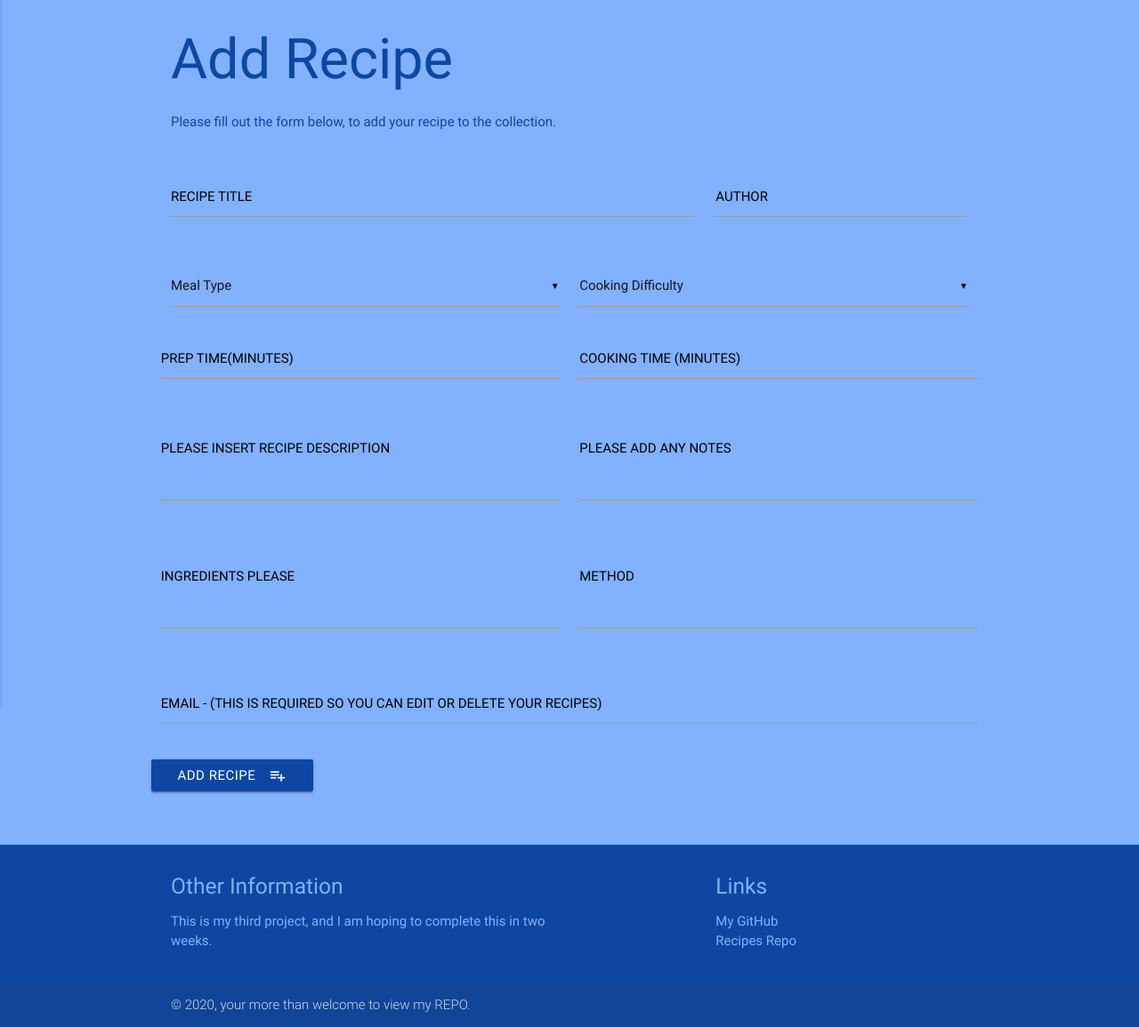
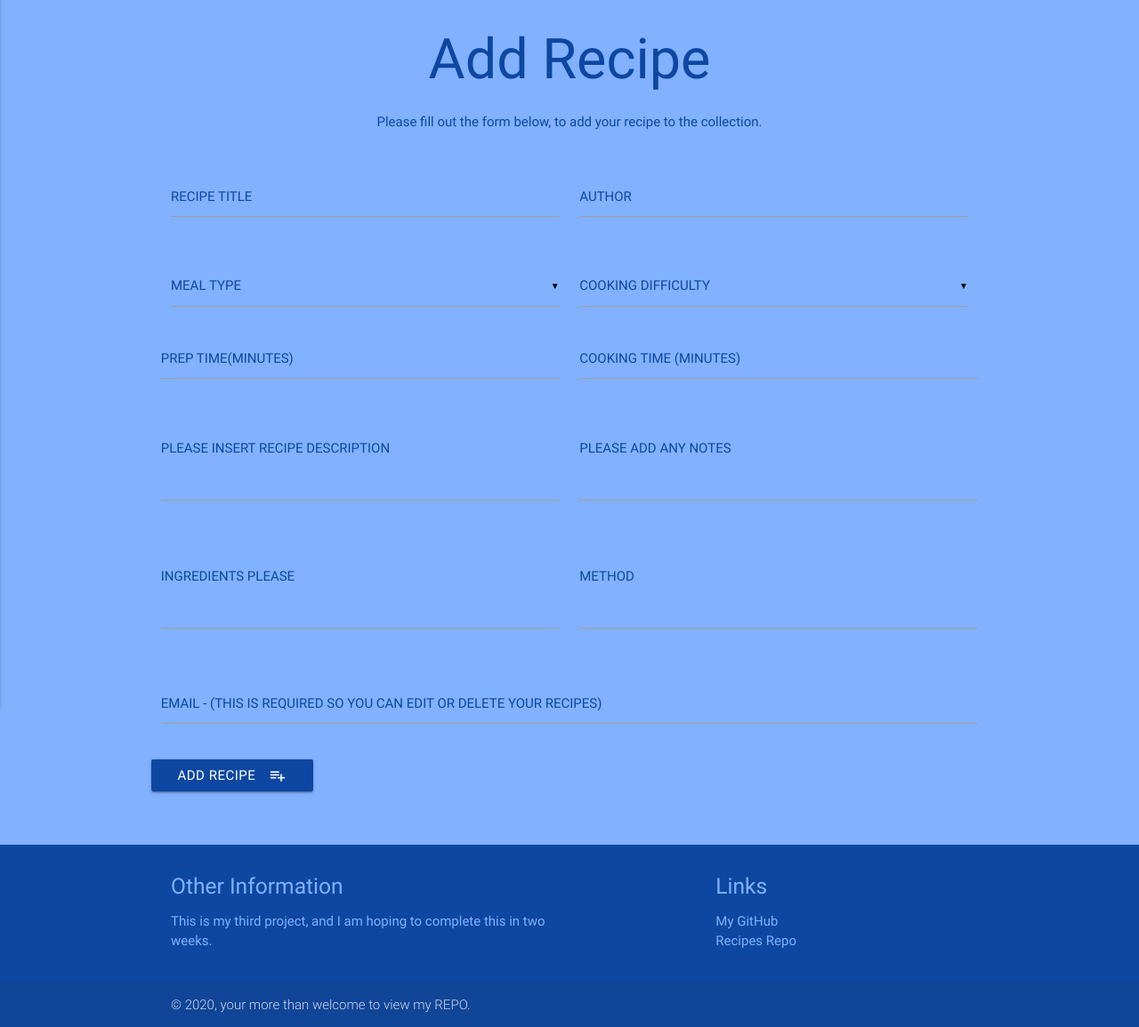
Before and after one commit to jjackson19862017/Milestone4_Recipes, a Flask app: page /add_recipe in a window 1280 px wide. Shown: the part 64-1219 px from the top of the page at 89% size. Run offline with Flask 2, Linux system fonts and the light colour scheme; some libraries are stand-ins or nearby versions.

Commit message:
Add Recipe Form Styling

```diff
--- a/static/css/mystyle.css
+++ b/static/css/mystyle.css
@@ -6,7 +6,7 @@ body {
 /* label color */
 
 .input-field label {
-    color: #000;
+    color: ##0D47A1 !important;
     text-transform: uppercase;
     font-size: 15px;
 }
@@ -15,40 +15,46 @@ body {
 /* label focus color */
 
 .input-field input[type=text]:focus+label {
-    color: #000;
+    color: ##0D47A1 !important;
 }
 
 
 /* label underline focus color */
 
 .input-field input[type=text]:focus {
-    border-bottom: 1px solid #000;
-    box-shadow: 0 1px 0 0 #000;
+    border-bottom: 1px solid ##0D47A1 !important;
+    box-shadow: 0 1px 0 0 ##0D47A1 !important;
 }
 
 
 /* valid color */
 
 .input-field input[type=text].valid {
-    border-bottom: 1px solid #000;
-    box-shadow: 0 1px 0 0 #000;
+    border-bottom: 1px solid ##0D47A1 !important;
+    box-shadow: 0 1px 0 0 ##0D47A1 !important;
 }
 
 
 /* invalid color */
 
 .input-field input[type=text].invalid {
-    border-bottom: 1px solid #000;
-    box-shadow: 0 1px 0 0 #000;
+    border-bottom: 1px solid ##0D47A1 !important;
+    box-shadow: 0 1px 0 0 ##0D47A1 !important;
 }
 
 
 /* icon prefix focus color */
 
 .input-field .prefix.active {
-    color: #000;
+    color: ##0D47A1 !important;
 }
 
 .submitbtn {
     background-color: #0D47A1;
 }
+
+.rnd_border {
+    border: 4px solid #0D47A1;
+    border-radius: 6px;
+    background-color: white;
+}
--- a/templates/addrecipe.html
+++ b/templates/addrecipe.html
@@ -1,6 +1,6 @@
 {% extends 'base.html' %} {% block content %}
 <div class="container">
-    <div class="row">
+    <div class="row center">
         <div class="col s12">
             <h1 class="blue-text text-darken-4">Add Recipe</h1>
             <p class="blue-text text-darken-4">Please fill out the form below, to add your recipe to the collection.</p>
@@ -8,72 +8,72 @@
     </div>
     <div class="row">
         <form action="{{ url_for('add_recipe') }}" method="POST" class="col s12">
-            <div class="row">
-                <div class="input-field label col s8">
+            <div class="row ">
+                <div class="input-field label col s6">
                     <input id="recipe_name" name="recipe_name" type="text">
-                    <label for="recipe_name">Recipe Title</label>
+                    <label for="recipe_name" class="blue-text text-darken-4">Recipe Title</label>
                 </div>
-                <div class="input-field col s4">
+                <div class="input-field col s6">
                     <input id="author" name="author" type="text">
-                    <label for="author">Author</label>
+                    <label for="author" class="blue-text text-darken-4">Author</label>
                 </div>
             </div>
             <div class="row">
                 <div class="input-field col s6">
-                    <select id="meal_type" name="meal_type">
-                      <option value="" disabled selected>Meal Type</option>
-                      <option value="Breakfast">Breakfast</option>
-                      <option value="Lunch">Lunch</option>
-                      <option value="Evening">Evening</option>
-                      <option value="Dessert">Dessert</option>
-                      <option value="Baking">Baking</option>
+                    <select id="meal_type" name="meal_type" class="blue-text text-darken-4">
+                      <option value="" disabled selected>MEAL TYPE</option>
+                      <option value="Breakfast" class="blue-text text-darken-4">Breakfast</option>
+                      <option value="Lunch" class="blue-text text-darken-4">Lunch</option>
+                      <option value="Evening" class="blue-text text-darken-4">Evening</option>
+                      <option value="Dessert" class="blue-text text-darken-4">Dessert</option>
+                      <option value="Baking" class="blue-text text-darken-4">Baking</option>
                     </select>
                     <label></label>
                 </div>
                 <div class="input-field col s6">
-                    <select id="difficulty" name="difficulty">
-                      <option value="" disabled selected>Cooking Difficulty</option>
-                      <option value="Easy">Easy</option>
-                      <option value="Medium">Medium</option>
-                      <option value="Hard">Hard</option>
+                    <select id="difficulty" name="difficulty" class="blue-text text-darken-4">
+                      <option value="" disabled selected>COOKING DIFFICULTY</option>
+                      <option value="Easy" class="blue-text text-darken-4">Easy</option>
+                      <option value="Medium" class="blue-text text-darken-4">Medium</option>
+                      <option value="Hard" class="blue-text text-darken-4">Hard</option>
                     </select>
                     <label></label>
                 </div>
                 <div class="row">
                     <div class="input-field label col s6">
                         <input id="prep_time" name="prep_time" type="text">
-                        <label for="prep_time">Prep Time(Minutes)</label>
+                        <label for="prep_time" class="blue-text text-darken-4">Prep Time(Minutes)</label>
                     </div>
                     <div class="input-field label col s6">
                         <input id="cooking_time" name="cooking_time" type="text">
-                        <label for="cooking_time">Cooking Time (Minutes)</label>
+                        <label for="cooking_time" class="blue-text text-darken-4">Cooking Time (Minutes)</label>
                     </div>
 
                 </div>
                 <div class="row">
                     <div class="input-field col s6">
                         <textarea id="description" name="description" class="materialize-textarea"></textarea>
-                        <label for="description">Please Insert Recipe Description</label>
+                        <label for="description" class="blue-text text-darken-4">Please Insert Recipe Description</label>
                     </div>
                     <div class="input-field col s6">
                         <textarea id="notes" name="notes" class="materialize-textarea"></textarea>
-                        <label for="notes">Please Add Any Notes</label>
+                        <label for="notes" class="blue-text text-darken-4">Please Add Any Notes</label>
                     </div>
                 </div>
                 <div class="row">
                     <div class="input-field col s6">
                         <textarea id="ingredients" name="ingredients" class="materialize-textarea"></textarea>
-                        <label for="ingredients">ingredients Please</label>
+                        <label for="ingredients" class="blue-text text-darken-4">ingredients Please</label>
                     </div>
                     <div class="input-field col s6">
                         <textarea id="method" name="method" class="materialize-textarea"></textarea>
-                        <label for="method">Method</label>
+                        <label for="method" class="blue-text text-darken-4">Method</label>
                     </div>
                 </div>
                 <div class="row">
                     <div class="input-field col s12">
                         <input id="email" name="email" type="email">
-                        <label for="email">Email - (This is required so you can edit or delete your recipes)</label>
+                        <label for="email" class="blue-text text-darken-4">Email - (This is required so you can edit or delete your recipes)</label>
                     </div>
                 </div>
                 <div class="row">
```
Also changed, not shown: README.md.
